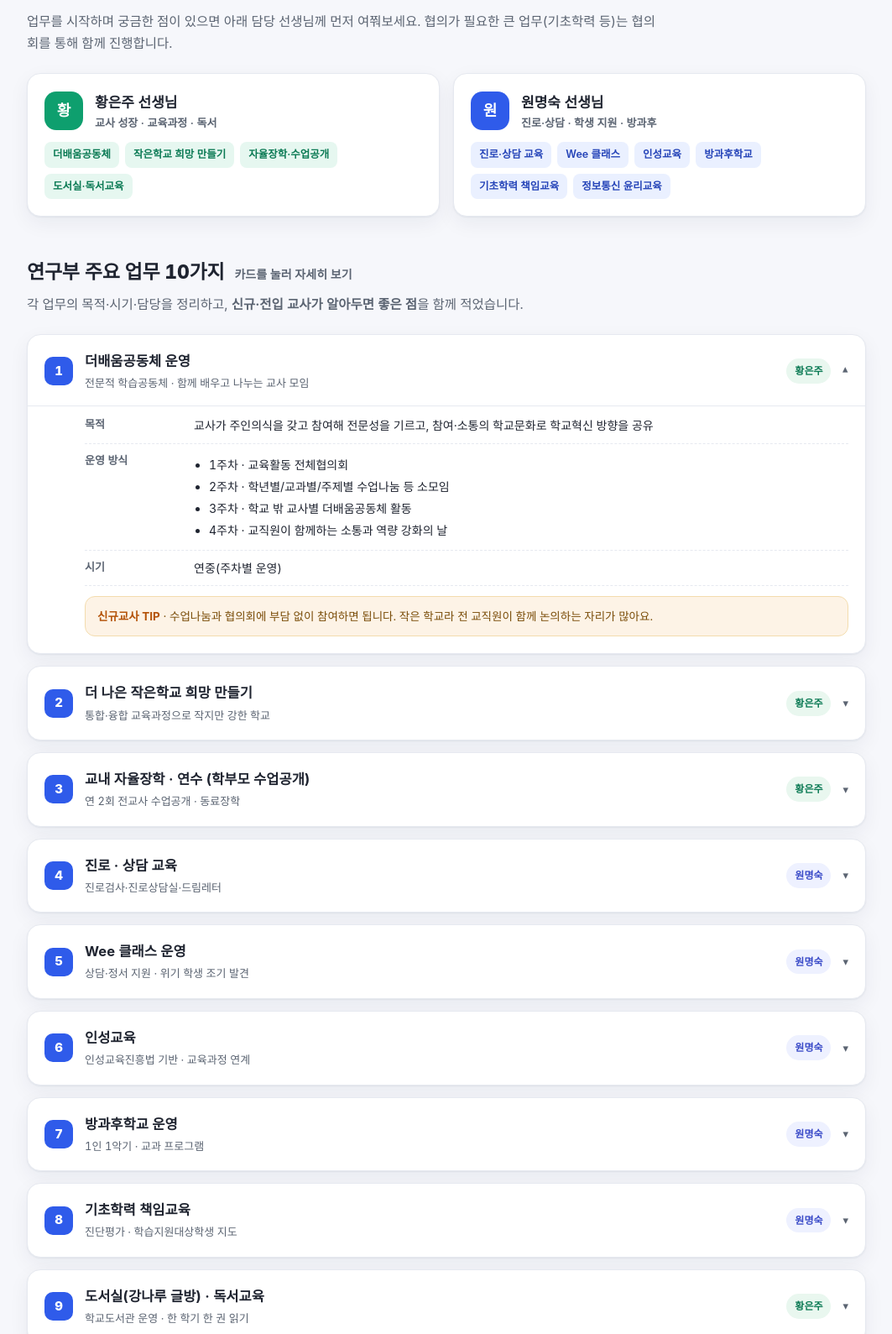
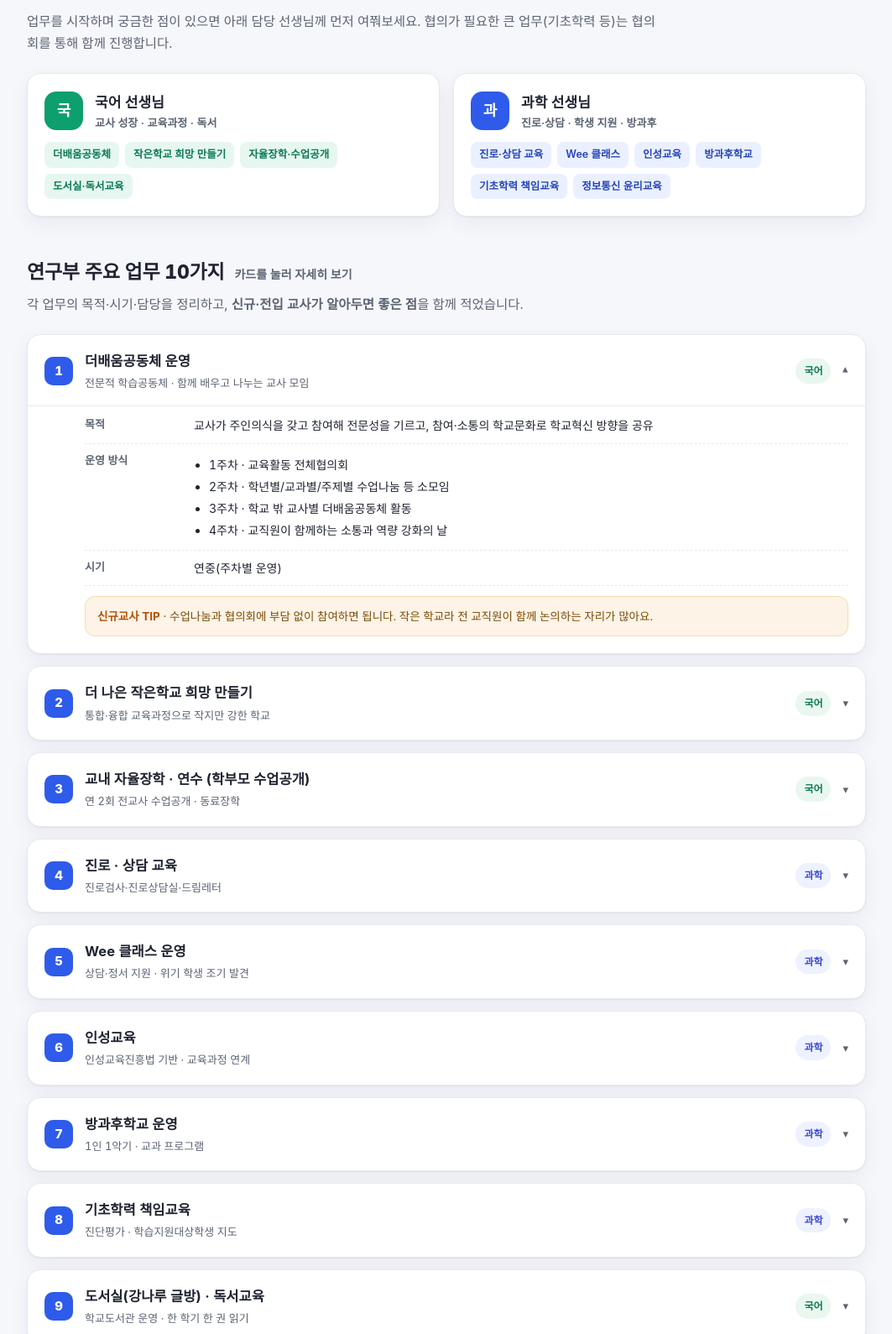
Before and after one commit to mswp96-del/gangseo-yeongubu, a plain HTML site: page index.html in a window 1280 px wide. Shown: the part 812-2401 px from the top of the page at 84% size, without its empty margins (108-1171 px from the left). Drawn offline with Linux system fonts and the light colour scheme.

Commit message:
Add files via upload

```diff
--- a/index.html
+++ b/index.html
@@ -147,7 +147,7 @@
     <p>연구부가 어떤 일을 하고, 언제·누가 맡는지 한눈에 볼 수 있도록 정리했습니다. 처음 오신 선생님이 학교 흐름을 빠르게 파악하는 데 도움이 되길 바랍니다.</p>
     <div class="meta">
       <span>📚 학습·진로·상담·독서를 아우르는 부서</span>
-      <span>👥 담당: 황은주 · 원명숙</span>
+      <span>👥 담당: 국어 선생님 · 과학 선생님</span>
       <span>🗓️ 2026학년도 기준</span>
     </div>
   </div>
@@ -185,8 +185,8 @@
     <div class="staff">
       <div class="person">
         <div class="top">
-          <div class="avatar" style="background:#0e9f6e">황</div>
-          <div><h4>황은주 선생님</h4><div class="role">교사 성장 · 교육과정 · 독서</div></div>
+          <div class="avatar" style="background:#0e9f6e">국</div>
+          <div><h4>국어 선생님</h4><div class="role">교사 성장 · 교육과정 · 독서</div></div>
         </div>
         <div class="chips">
           <span class="chip g">더배움공동체</span>
@@ -197,8 +197,8 @@
       </div>
       <div class="person">
         <div class="top">
-          <div class="avatar" style="background:#2f5bea">원</div>
-          <div><h4>원명숙 선생님</h4><div class="role">진로·상담 · 학생 지원 · 방과후</div></div>
+          <div class="avatar" style="background:#2f5bea">과</div>
+          <div><h4>과학 선생님</h4><div class="role">진로·상담 · 학생 지원 · 방과후</div></div>
         </div>
         <div class="chips">
           <span class="chip">진로·상담 교육</span>
@@ -224,7 +224,7 @@
         <summary>
           <div class="num">1</div>
           <div class="t-main"><h3>더배움공동체 운영</h3><div class="t-sub">전문적 학습공동체 · 함께 배우고 나누는 교사 모임</div></div>
-          <span class="badge hwang">황은주</span><span class="arrow">▾</span>
+          <span class="badge hwang">국어</span><span class="arrow">▾</span>
         </summary>
         <div class="t-body">
           <div class="row"><div class="k">목적</div><div>교사가 주인의식을 갖고 참여해 전문성을 기르고, 참여·소통의 학교문화로 학교혁신 방향을 공유</div></div>
@@ -244,7 +244,7 @@
         <summary>
           <div class="num">2</div>
           <div class="t-main"><h3>더 나은 작은학교 희망 만들기</h3><div class="t-sub">통합·융합 교육과정으로 작지만 강한 학교</div></div>
-          <span class="badge hwang">황은주</span><span class="arrow">▾</span>
+          <span class="badge hwang">국어</span><span class="arrow">▾</span>
         </summary>
         <div class="t-body">
           <div class="row"><div class="k">목적</div><div>학년군·무학년 통합형 교육과정으로 소인수 학급의 한계를 보완하고 창의·인성 인재 육성</div></div>
@@ -263,7 +263,7 @@
         <summary>
           <div class="num">3</div>
           <div class="t-main"><h3>교내 자율장학 · 연수 (학부모 수업공개)</h3><div class="t-sub">연 2회 전교사 수업공개 · 동료장학</div></div>
-          <span class="badge hwang">황은주</span><span class="arrow">▾</span>
+          <span class="badge hwang">국어</span><span class="arrow">▾</span>
         </summary>
         <div class="t-body">
           <div class="row"><div class="k">목적</div><div>수업공개·동료장학으로 교수·학습 방법을 개선하고 교과 전문성 신장, 학부모와 소통</div></div>
@@ -277,7 +277,7 @@
         <summary>
           <div class="num">4</div>
           <div class="t-main"><h3>진로 · 상담 교육</h3><div class="t-sub">진로검사·진로상담실·드림레터</div></div>
-          <span class="badge won">원명숙</span><span class="arrow">▾</span>
+          <span class="badge won">과학</span><span class="arrow">▾</span>
         </summary>
         <div class="t-body">
           <div class="row"><div class="k">목적</div><div>학생의 진로를 창의적으로 개발하고 합리적 의사결정 능력을 기르는 진로상담 활성화</div></div>
@@ -296,7 +296,7 @@
         <summary>
           <div class="num">5</div>
           <div class="t-main"><h3>Wee 클래스 운영</h3><div class="t-sub">상담·정서 지원 · 위기 학생 조기 발견</div></div>
-          <span class="badge won">원명숙</span><span class="arrow">▾</span>
+          <span class="badge won">과학</span><span class="arrow">▾</span>
         </summary>
         <div class="t-body">
           <div class="row"><div class="k">목적</div><div>상담으로 학생 잠재력을 발견하고, 부적응·위기 학생을 조기에 발견해 정서적으로 지지</div></div>
@@ -315,7 +315,7 @@
         <summary>
           <div class="num">6</div>
           <div class="t-main"><h3>인성교육</h3><div class="t-sub">인성교육진흥법 기반 · 교육과정 연계</div></div>
-          <span class="badge won">원명숙</span><span class="arrow">▾</span>
+          <span class="badge won">과학</span><span class="arrow">▾</span>
         </summary>
         <div class="t-body">
           <div class="row"><div class="k">근거</div><div>인성교육진흥법 제10조, 2026 강원교육청 인성교육 시행계획</div></div>
@@ -333,7 +333,7 @@
         <summary>
           <div class="num">7</div>
           <div class="t-main"><h3>방과후학교 운영</h3><div class="t-sub">1인 1악기 · 교과 프로그램</div></div>
-          <span class="badge won">원명숙</span><span class="arrow">▾</span>
+          <span class="badge won">과학</span><span class="arrow">▾</span>
         </summary>
         <div class="t-body">
           <div class="row"><div class="k">목적</div><div>자기주도 학습력·소질·특기 신장, 사교육비 경감과 학교 신뢰 구축</div></div>
@@ -351,7 +351,7 @@
         <summary>
           <div class="num">8</div>
           <div class="t-main"><h3>기초학력 책임교육</h3><div class="t-sub">진단평가 · 학습지원대상학생 지도</div></div>
-          <span class="badge won">원명숙</span><span class="arrow">▾</span>
+          <span class="badge won">과학</span><span class="arrow">▾</span>
         </summary>
         <div class="t-body">
           <div class="row"><div class="k">목적</div><div>모든 학생이 읽기·쓰기·셈하기 기초능력과 최저 기본학습능력을 갖추도록 지원</div></div>
@@ -361,7 +361,7 @@
               <li>아침(08:30~08:55) 또는 점심(13:00~13:25) 시간 지도</li>
               <li>진단보정시스템으로 향상도 점검 → 개별 맞춤형 교육계획에 활용</li>
             </ul></div></div>
-          <div class="row"><div class="k">협의회</div><div>위원장 교장(박근영), 부위원장 교무(안재규), 간사·학습지원담당(변은선), 위원 황은주(국어)·서영자(수학)·김민정(영어), 순회상담(임지영)</div></div>
+          <div class="row"><div class="k">협의회</div><div>위원장 교장 선생님, 부위원장 교무부장 선생님, 간사·학습지원 담당 선생님, 위원 국어·수학·영어 선생님, 순회상담 선생님</div></div>
           <div class="newtip"><b>신규교사 TIP</b> · 담당 교과에서 대상 학생이 나오면 책임지도 위원으로 지도에 참여합니다. 자료: <i>26 기초학력</i>, <i>기초학력 1차 향상도</i> 폴더.</div>
         </div>
       </details>
@@ -370,7 +370,7 @@
         <summary>
           <div class="num">9</div>
           <div class="t-main"><h3>도서실(강나루 글방) · 독서교육</h3><div class="t-sub">학교도서관 운영 · 한 학기 한 권 읽기</div></div>
-          <span class="badge hwang">황은주</span><span class="arrow">▾</span>
+          <span class="badge hwang">국어</span><span class="arrow">▾</span>
         </summary>
         <div class="t-body">
           <div class="row"><div class="k">운영</div><div>개관 학기 중 08:30~16:30, 자율대출반납, 도서부원 중심 학생 주도 운영(장서 약 5,886권, 독서로 DLS)</div></div>
@@ -380,7 +380,7 @@
               <li>독서 행사: 한글날 다행시, 다독상, 감사 백일장, 시화 만들기 등</li>
               <li>도서구입(3월·9월), 장서점검·폐기(3·8월)</li>
             </ul></div></div>
-          <div class="row"><div class="k">운영위</div><div>학교도서관운영위원회(자료선정위 겸) — 위원장 학교장, 간사 황은주</div></div>
+          <div class="row"><div class="k">운영위</div><div>학교도서관운영위원회(자료선정위 겸) — 위원장 학교장, 간사 도서 담당(국어) 선생님</div></div>
         </div>
       </details>
 
@@ -388,7 +388,7 @@
         <summary>
           <div class="num">10</div>
           <div class="t-main"><h3>정보통신 윤리교육</h3><div class="t-sub">사이버 폭력 예방 · 미디어 과의존 예방</div></div>
-          <span class="badge won">원명숙</span><span class="arrow">▾</span>
+          <span class="badge won">과학</span><span class="arrow">▾</span>
         </summary>
         <div class="t-body">
           <div class="row"><div class="k">목적</div><div>정보화 역기능에 대처하는 능력을 기르고 건전한 정보통신문화·사이버폭력 예방</div></div>
```
